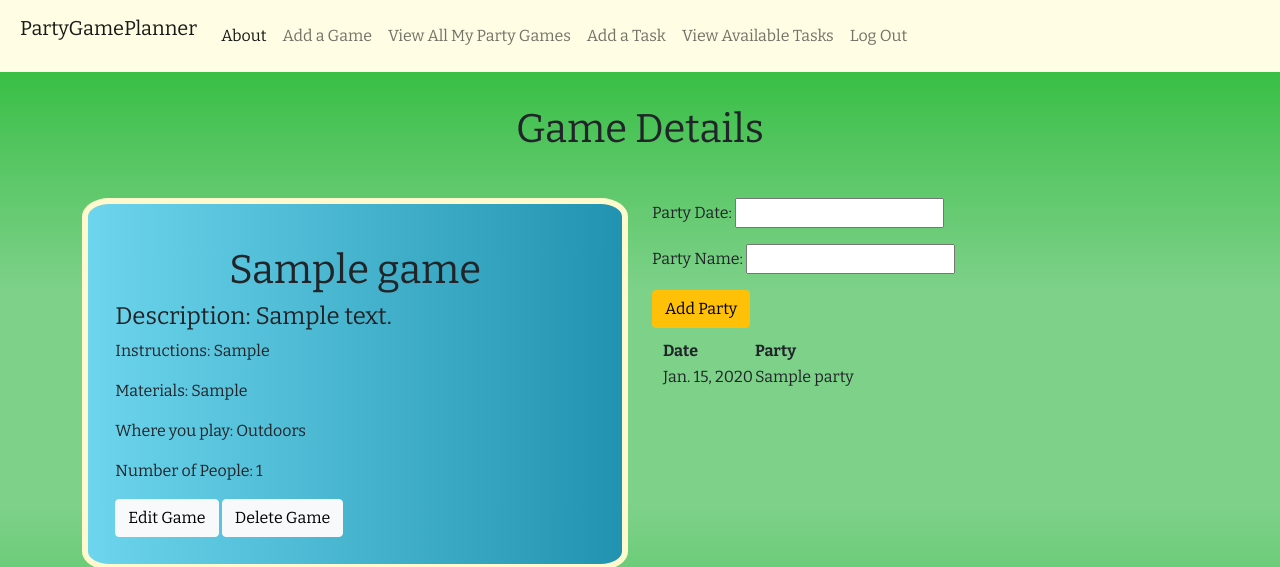
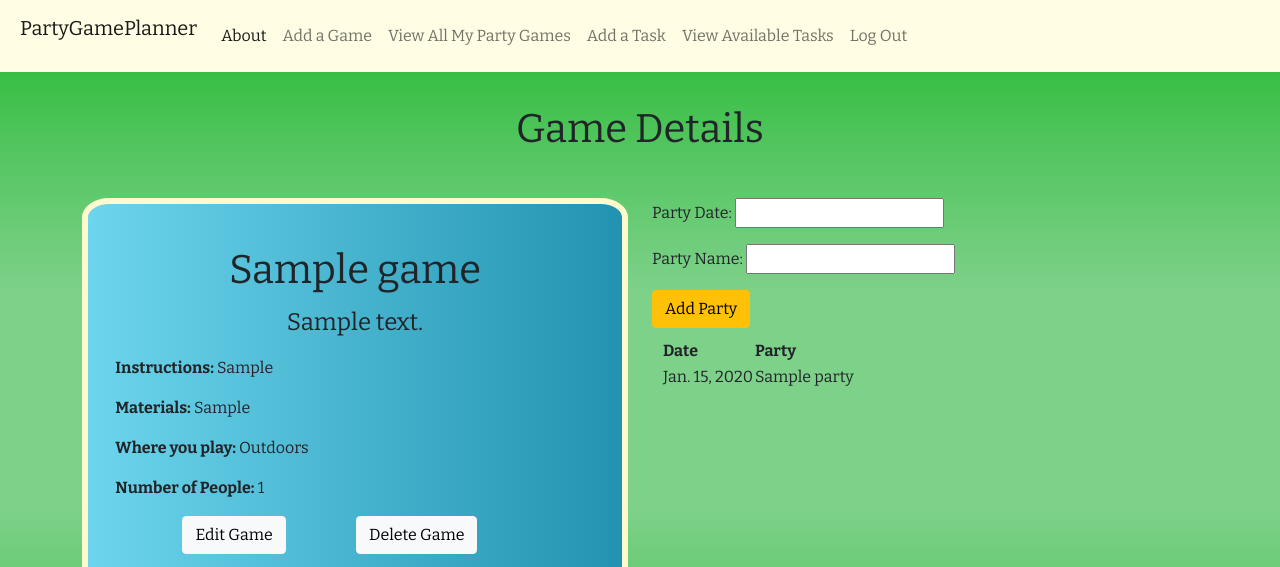
Before and after one commit to janae-b/partygameplanner, a Django app: page /games/1/ in a window 1280 px wide. Shown: the top 567 px of the page. Run offline with Django 3.2, Linux system fonts and the light colour scheme; a user stored in the database is signed in; tables that the repository leaves empty hold one stand-in row (values such as "Sample post").

Commit message:
create game card

```diff
--- a/main_app/static/css/style.css
+++ b/main_app/static/css/style.css
@@ -39,6 +39,15 @@ h1 {
   margin-bottom: 4%;
 }
 
+h4 {
+  display: flex;
+  justify-content: center;
+  justify-self: center;
+  align-items: center;
+  margin-top: 3%;
+  margin-bottom: 4%;
+}
+
 table {
   margin: 10px;
   padding: 50px;
@@ -48,6 +57,10 @@ table {
 
 html {
   height:100%;
+}
+
+.game-detail-button{
+  margin-left: 14%
 }
 
 .form {
@@ -64,6 +77,7 @@ html {
   border-color: lemonchiffon;
   border-width: .4rem;
   padding: 5%;
+  margin-bottom: 5%;
 }
 
 .card-game-detail {
--- a/main_app/templates/games/detail.html
+++ b/main_app/templates/games/detail.html
@@ -8,19 +8,19 @@
     <div class="card">
       <div class="card-content">
         <h1 class="card-title">{{ game.name }}</h1>
-        <h4>Description: {{ game.description }}</h4>
-        <p>Instructions: {{ game.instructions }}</p>
-        <p>Materials: {{ game.materials }}</p>
-        <p>Where you play: {{ game.get_where_display }}</p>
+        <h4> {{ game.description }}</h4>
+        <p><strong>Instructions:</strong> {{ game.instructions }}</p>
+        <p><strong>Materials:</strong> {{ game.materials }}</p>
+        <p><strong>Where you play:</strong> {{ game.get_where_display }}</p>
         {% if game.number > 0 %}
-          <p>Number of People: {{ game.number }}</p>
+          <p><strong>Number of People:</strong> {{ game.number }}</p>
         {% else %}
-          <p>Number of People: However many you want</p>
+          <p><strong>Number of People:</strong> However many you want</p>
         {% endif %}
       </div>
       <div class="card-action">
-        <a class="btn btn-light" href="{% url 'games_update' game.id %}">Edit Game</a>
-        <a class="btn btn-light" href="{% url 'games_delete' game.id %}">Delete Game</a>
+        <a class="btn btn-light game-detail-button" href="{% url 'games_update' game.id %}">Edit Game</a>
+        <a class="btn btn-light game-detail-button" href="{% url 'games_delete' game.id %}">Delete Game</a>
       </div>
     </div>
     {% for photo in game.photo_set.all %}
--- a/main_app/templates/main_app/game_form.html
+++ b/main_app/templates/main_app/game_form.html
@@ -3,7 +3,7 @@
 {% block content %}
 
 {% if object %}
-  <h1>Edit <span class='green-text'>{{ object.name }}</span></h1>
+  <h1>Edit {{ object.name }}</h1>
 {% else %}
   <h1>Add Game</h1>
 {% endif %}
@@ -13,6 +13,6 @@
     <table>
       {{ form.as_table }}
     </table>
-    <input type="submit" value="Add Game" class="btn btn-warning">
+    <input type="submit" value="Submit" class="btn btn-warning">
   </form>
 {% endblock %}
```
